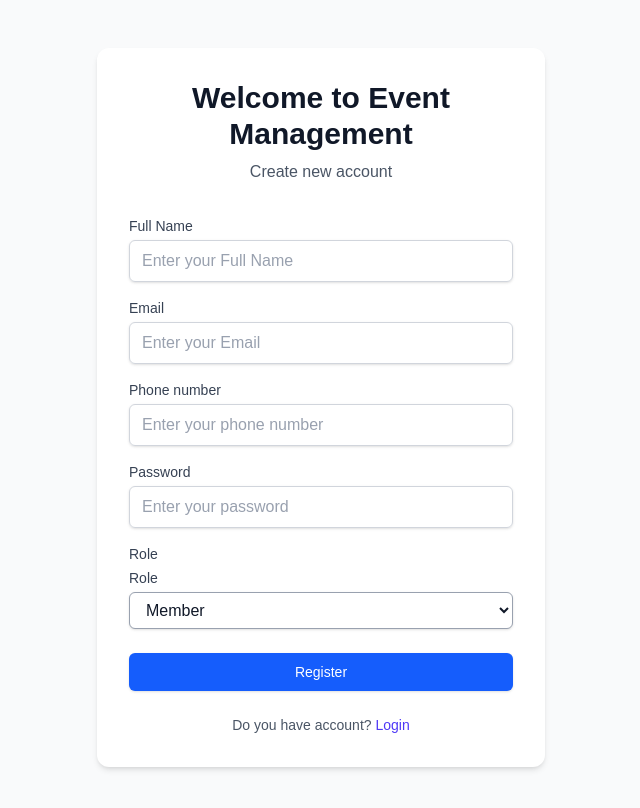
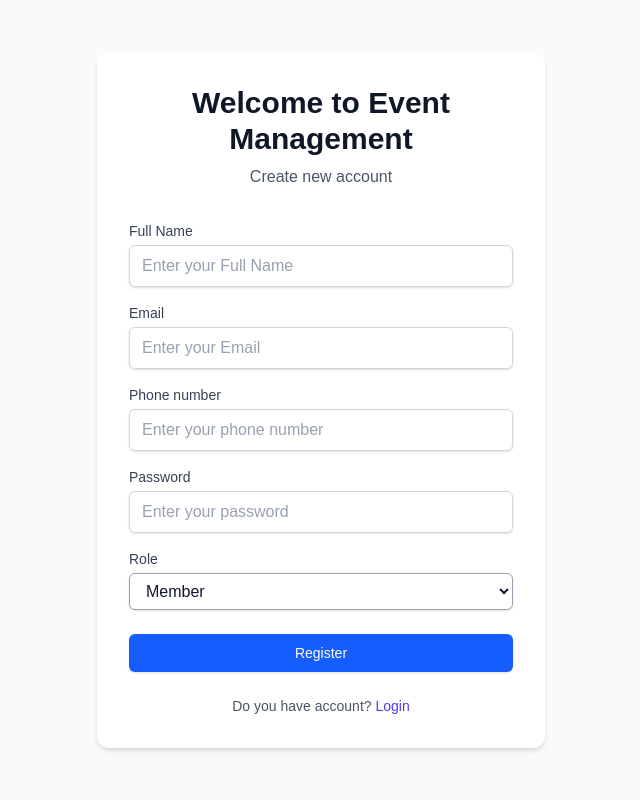
Before and after one commit to chere970/BOOT-EVENT-MANAGMENT-FRONT-END, a Next.js app: page /registration in a window 1280 px wide. Shown: the top 808 px of the page, without its empty margins (319-959 px from the left). Built offline with nearby package versions, Linux system fonts and the light colour scheme.

Commit message:
adjust double role txt in the input fild

```diff
--- a/app/registration/page.tsx
+++ b/app/registration/page.tsx
@@ -113,7 +113,6 @@ export default function Register() {
               required
             />
 
-            <div>
             <label
               htmlFor="role"
               className="block text-sm font-medium text-gray-700 mb-1"
@@ -122,7 +121,6 @@ export default function Register() {
             </label>
             <Select
               id="role"
-                label="Role"
               value={role}
               onChange={(e) => setRole(e.target.value)}
               options={[
@@ -131,7 +129,6 @@ export default function Register() {
                 { value: "VOLUNTEER", label: "Volunteer" },
               ]}
             />
-            </div>
           </div>
 
           <Button
--- a/components/selecet.tsx
+++ b/components/selecet.tsx
@@ -1,7 +1,7 @@
 import React from "react";
 
 interface SelectProps extends React.SelectHTMLAttributes<HTMLSelectElement> {
-  label: string;
+  label?: string;
   options: { value: string; label: string }[]; // Custom prop
   error?: string;
 }
```
Lines whose indentation alone changed are shown as unchanged.
